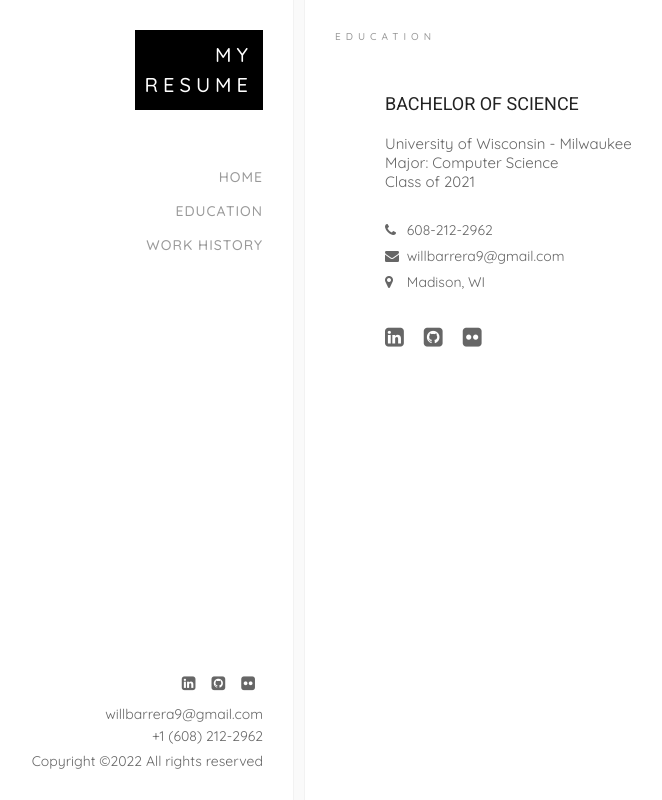
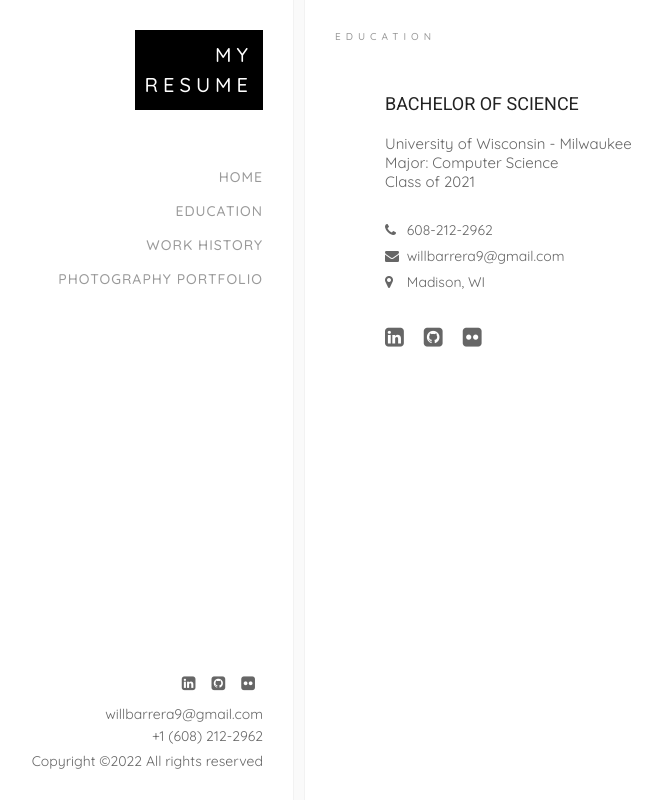
Before and after one commit to WillB5/ResumeWebsite, a plain HTML site: page education.html in a window 1280 px wide. Shown: the whole page, without its empty margins (6-668 px from the left). Drawn offline with Linux system fonts and the light colour scheme.

Commit message:
Update education.html

```diff
--- a/education.html
+++ b/education.html
@@ -27,6 +27,7 @@
             <li><a href="index.html">Home</a></li>
             <li><a href="education.html">Education</a></li>
             <li><a href="workhistory.html">Work History</a></li>
+            <li><a href="https://photoblog57.wordpress.com/">Photography Portfolio</a></li>
 
           </ul>
         </div>
```
